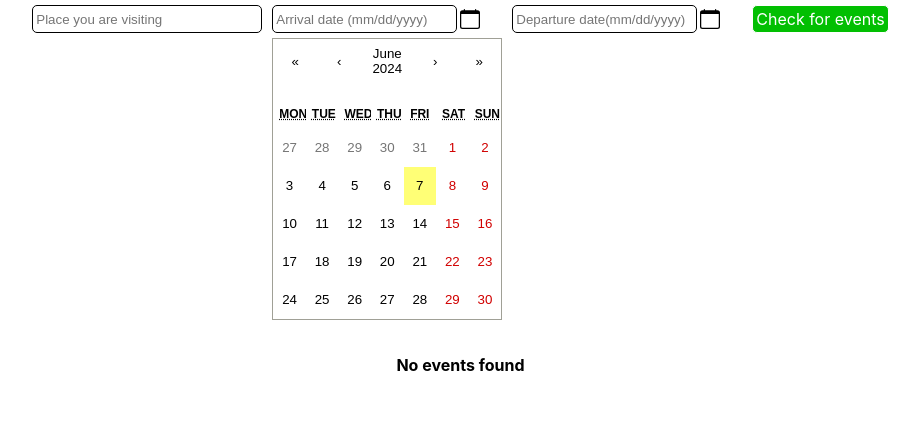
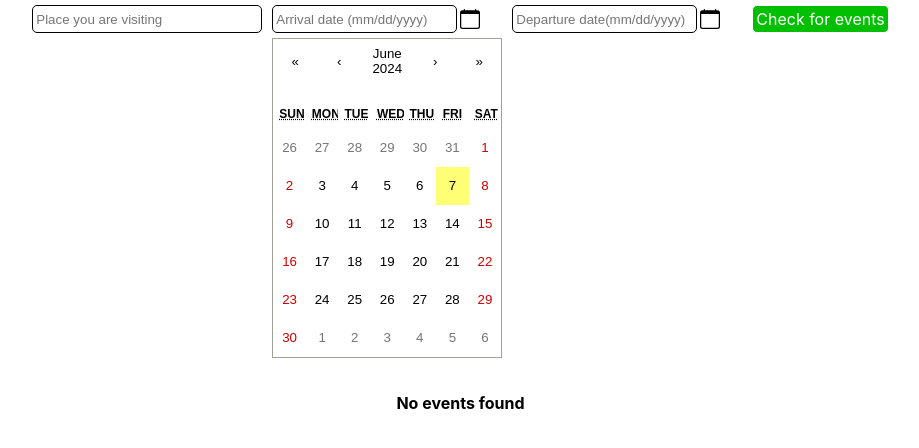
Before and after one commit to SagTheo/kajsa, a React (Create React App) app: page / in a window 1280 px wide. Both pictures are taken after a click on the icon 652 px from the left and 19 px from the top of the page. Shown: the top 448 px of the page, without its empty margins (182-1101 px from the left). Built offline with nearby package versions, Linux system fonts and the light colour scheme.

Commit message:
set calendar in English + formatted date value from calendar

```diff
--- a/src/components/UserInputDate.js
+++ b/src/components/UserInputDate.js
@@ -16,6 +16,7 @@ const UserInputDate = ({name, placeholder, handleChange, errorMessage, red}) =>
                 id={name}
                 placeholder={placeholder}
                 onChange={handleChange}
+                // Triggers warning (see console)
                 value={date}
                 className={`${red ? styles.outlineRed : styles.noOutline} ${styles.userInput}`}
         />
@@ -33,7 +34,15 @@ const UserInputDate = ({name, placeholder, handleChange, errorMessage, red}) =>
       {/* https://www.npmjs.com/package/react-calendar */}
       {
         displayCalendar ?
-        <Calendar onChange={(value) => setDate(value)} />
+        <Calendar onChange={(value) => {
+            const dayFormatted = value.getDate() < 10 ? `0${value.getDate()}` : value.getDate()
+            const monthFormatted = value.getMonth() + 1 < 10 ? `0${value.getMonth() + 1}` : value.getMonth() + 1
+            const dateFormatted = `${dayFormatted}/${monthFormatted}/${value.getFullYear()}`
+            setDate(dateFormatted)
+            }
+          }
+                  locale='en-US'
+        />
         :
         null
       }
```
